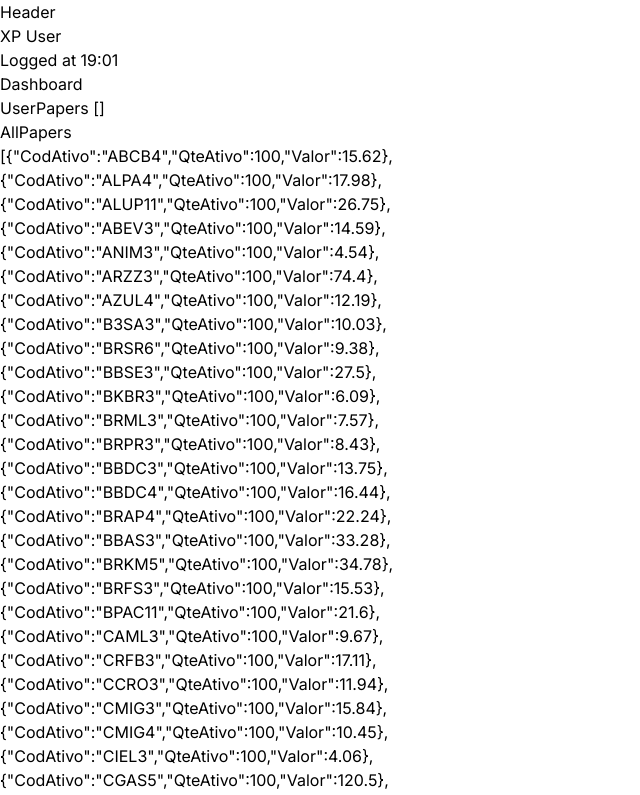
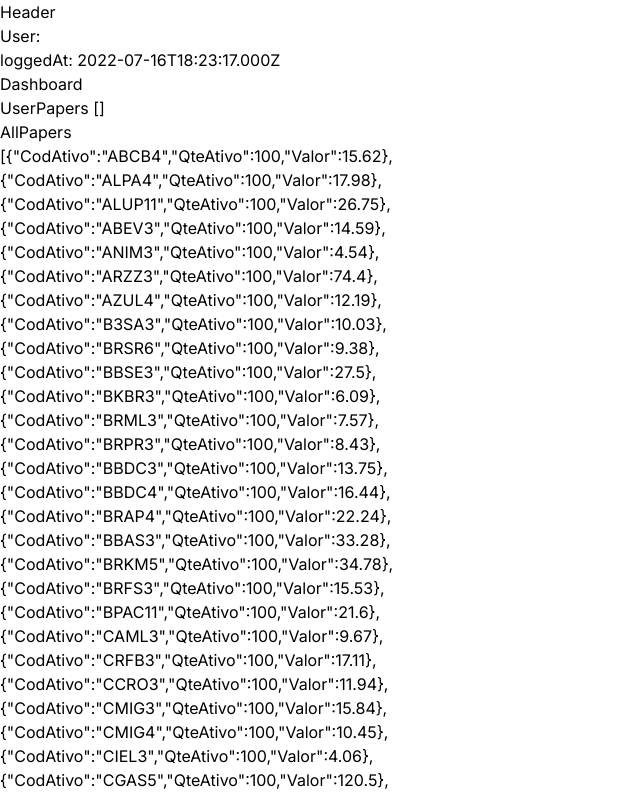
Before and after one commit to pedrossdemelo/xt-brokers, a React (Vite) app: page /dashboard in a window 1280 px wide. Shown: the top 795 px of the page, without its empty margins (0-640 px from the left). Built offline with nearby package versions, Linux system fonts and the light colour scheme.

Commit message:
feat(context): track loggedAt

```diff
--- a/src/components/Header.tsx
+++ b/src/components/Header.tsx
@@ -1,13 +1,16 @@
+import useUserData from "hooks/useUserData";
 import React from "react";
 
 type Props = {};
 
 export default function Header({}: Props) {
+  const { user, loggedAt } = useUserData();
+
   return (
     <>
       <div>Header</div>
-      <div id="user">XP User</div>
-      <div id="last-login">Logged at 19:01</div>
+      <div id="user">User: {user}</div>
+      <div id="last-login">loggedAt: {loggedAt.toISOString()}</div>
     </>
   );
 }
--- a/src/context/UserContext.tsx
+++ b/src/context/UserContext.tsx
@@ -11,6 +11,7 @@ type UserContextValue = {
   setUserPapers: (paper: typeof papers) => void;
   user: string;
   setUser: (user: string) => void;
+  loggedAt: Date;
 };
 
 const UserContext = React.createContext<UserContextValue>({
@@ -18,6 +19,7 @@ const UserContext = React.createContext<UserContextValue>({
   setUserPapers: () => {},
   user: "",
   setUser: () => {},
+  loggedAt: new Date(),
 });
 
 export function UserProvider({ children }: Props) {
@@ -27,7 +29,13 @@ export function UserProvider({ children }: Props) {
   );
   const [user, setUser] = useLocalStorage("user", "");
 
-  const value = { userPapers, setUserPapers, user, setUser };
+  const value = {
+    userPapers,
+    setUserPapers,
+    user,
+    setUser,
+    loggedAt: new Date(),
+  };
 
   return <UserContext.Provider value={value}>{children}</UserContext.Provider>;
 }
```
